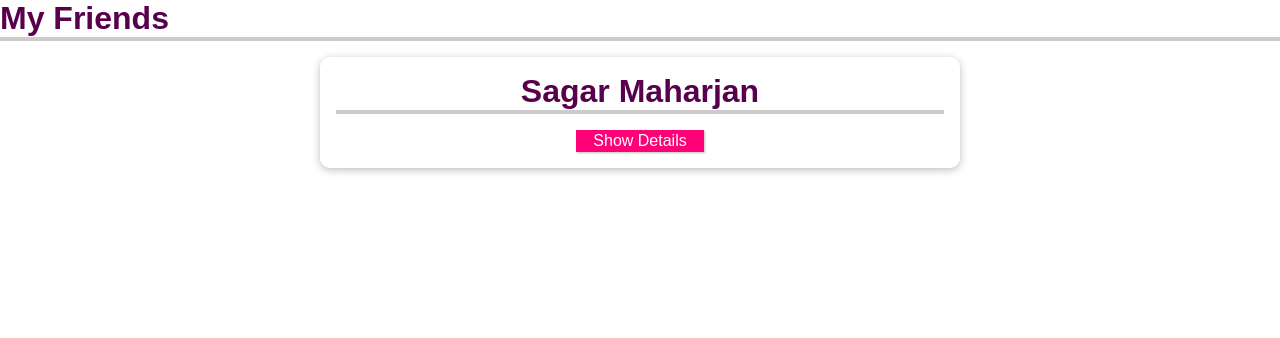
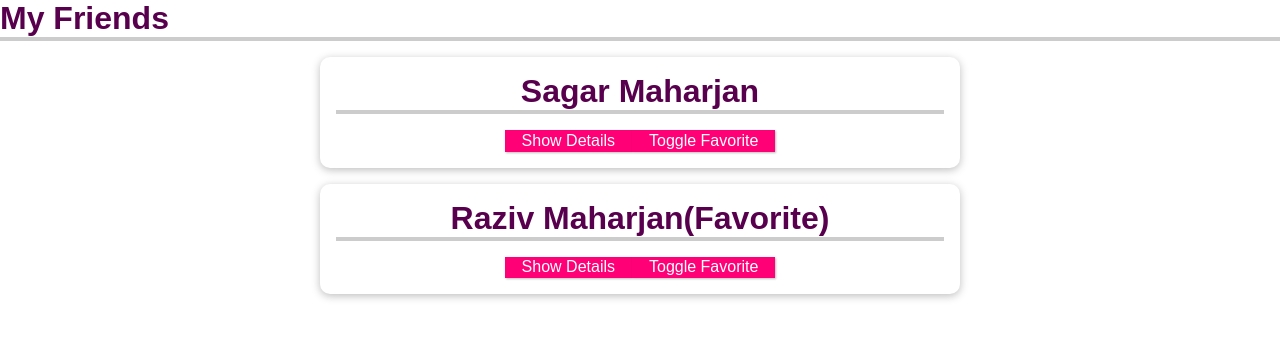
Before and after one commit to sagarmhrjn/vue-walkthrough, a Vue app: page / in a window 1280 px wide. Shown: the top 338 px of the page. Built offline with nearby package versions, Linux system fonts and the light colour scheme.

Commit message:
prop behavior and changing props

```diff
--- a/src/App.vue
+++ b/src/App.vue
@@ -6,6 +6,13 @@
         name="Sagar Maharjan"
         phone-number="9803690068"
         email-address="sagarmaharjan31@gmail.com"
+        is-favorite="0"
+      ></friend-contact>
+            <friend-contact
+        name="Raziv Maharjan"
+        phone-number="9841852870"
+        email-address="raziv.maharjan31@gmail.com"
+        is-favorite="1"
       ></friend-contact>
     </ul>
   </section>
--- a/src/components/FriendContact.vue
+++ b/src/components/FriendContact.vue
@@ -1,7 +1,8 @@
 <template>
   <li>
-    <h2>{{ name }}</h2>
+    <h2>{{ name }}{{ friendIsFavorite === "1" ? "(Favorite)" : "" }}</h2>
     <button @click="toggleDetails">Show Details</button>
+    <button @click="toggleFavorite">Toggle Favorite</button>
     <ul v-if="detailsAreVisible">
       <li><strong>Phone:</strong>{{ phoneNumber }}</li>
       <li><strong>Email:</strong>{{ emailAddress }}</li>
@@ -11,10 +12,11 @@
 
 <script>
 export default {
-  props: ["name", "phoneNumber", "emailAddress"],
+  props: ["name", "phoneNumber", "emailAddress", "isFavorite"],
   data() {
     return {
       detailsAreVisible: false,
+      friendIsFavorite:this.isFavorite,
       friend: {
         id: "sagar",
         name: "Sagar Maharjan",
@@ -27,6 +29,16 @@
     toggleDetails() {
       this.detailsAreVisible = !this.detailsAreVisible;
     },
+    /** vue uses a concept unidirectional flow which means
+     data passed from app to friend-contact should be only change to app.
+     */
+    toggleFavorite() {
+      if (this.friendIsFavorite === "1") {
+        this.friendIsFavorite = "0";
+      } else {
+        this.friendIsFavorite = "1";
+      }
+    },
   },
 };
 </script>
```
